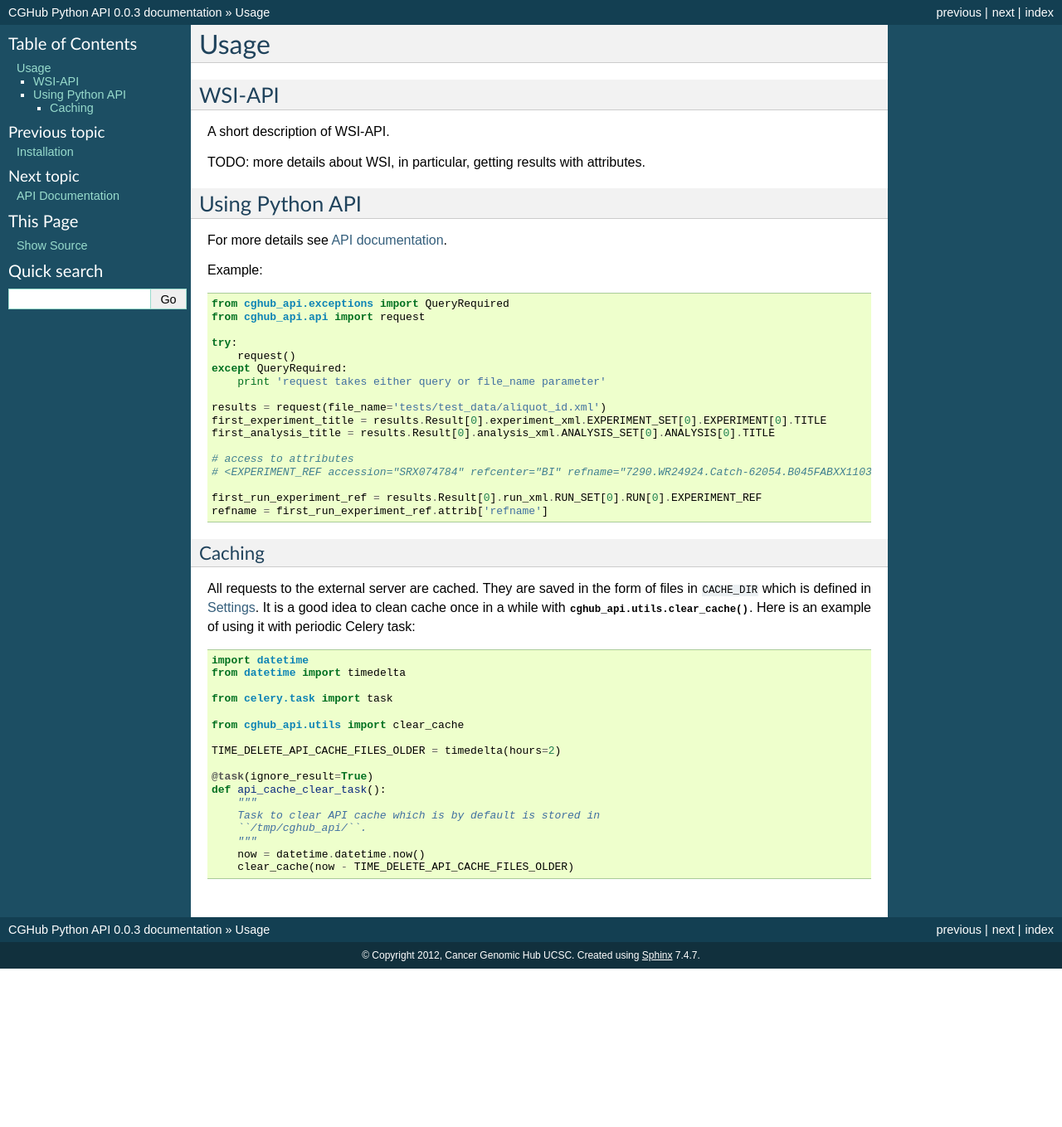
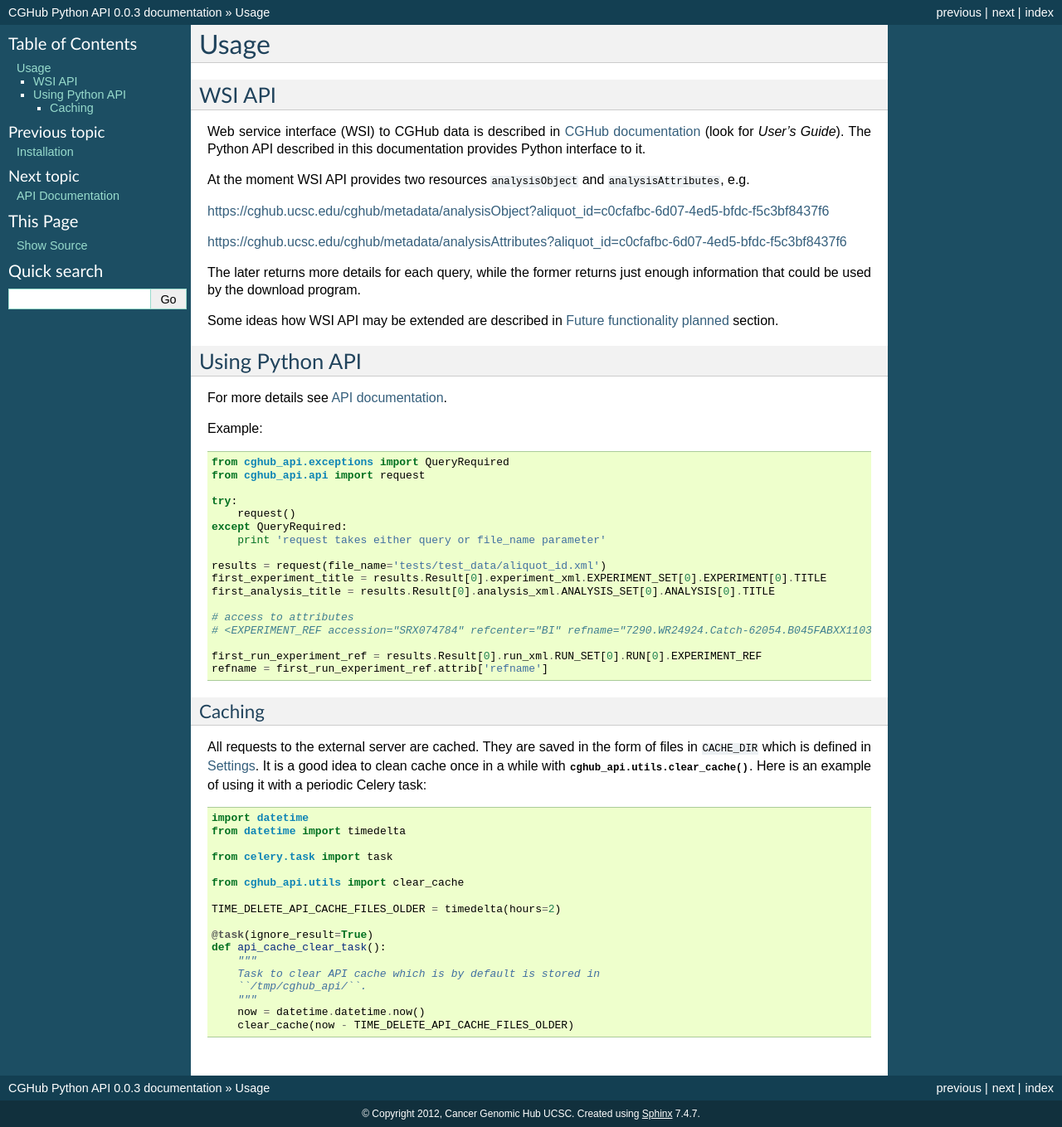
Before and after one commit to dudarev/cghub, a Sphinx documentation site: the page built from cghub_api/docs/source/usage.rst, in a window 1280 px wide. Shown: the whole page at 83% size. Built offline with Sphinx 7.4.7, drawn with Linux system fonts in a browser that asks for light colours; before the commit the page ends 1168 px from its top, so only the background shows below that.

Commit message:
ticket:37 description of WSI API

```diff
--- a/cghub_api/docs/source/usage.rst
+++ b/cghub_api/docs/source/usage.rst
@@ -5,12 +5,23 @@ Usage
 
 .. _wsi-api:
 
-WSI-API
+WSI API
 -----------
 
-A short description of WSI-API.
+Web service interface (WSI) to CGHub data is described in `CGHub documentation <https://cghub.ucsc.edu/help.html>`__
+(look for `User's Guide`).
+The Python API described in this documentation provides Python interface to it.
 
-TODO: more details about WSI, in particular, getting results with attributes.
+At the moment WSI API provides two resources ``analysisObject`` and ``analysisAttributes``, e.g.
+
+https://cghub.ucsc.edu/cghub/metadata/analysisObject?aliquot_id=c0cfafbc-6d07-4ed5-bfdc-f5c3bf8437f6
+
+https://cghub.ucsc.edu/cghub/metadata/analysisAttributes?aliquot_id=c0cfafbc-6d07-4ed5-bfdc-f5c3bf8437f6
+
+The later returns more details for each query, while the former returns just enough information that could be used
+by the download program.
+
+Some ideas how WSI API may be extended are described in :doc:`future` section.
 
 Using Python API
 ---------------------
@@ -44,7 +55,7 @@ Caching
 
 All requests to the external server are cached. They are saved in the form of files in ``CACHE_DIR`` which is defined in :ref:`settings`.
 It is a good idea to clean cache once in a while with :func:`cghub_api.utils.clear_cache`.
-Here is an example of using it with periodic Celery task:
+Here is an example of using it with a periodic Celery task:
 
 .. code-block:: python
 
```
